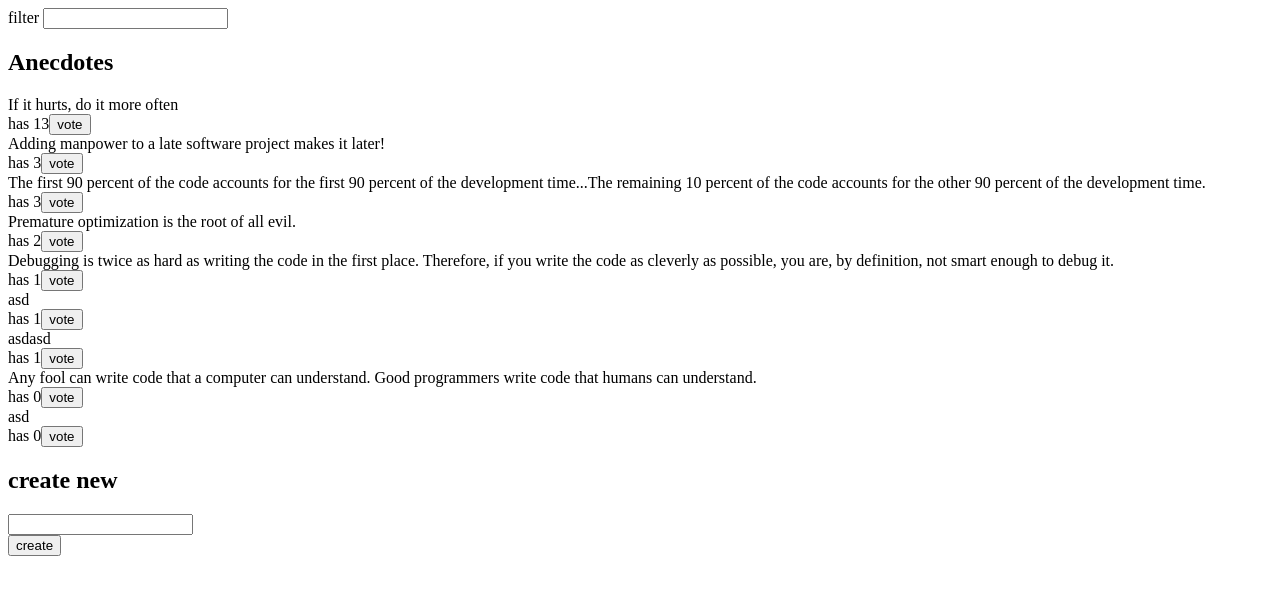
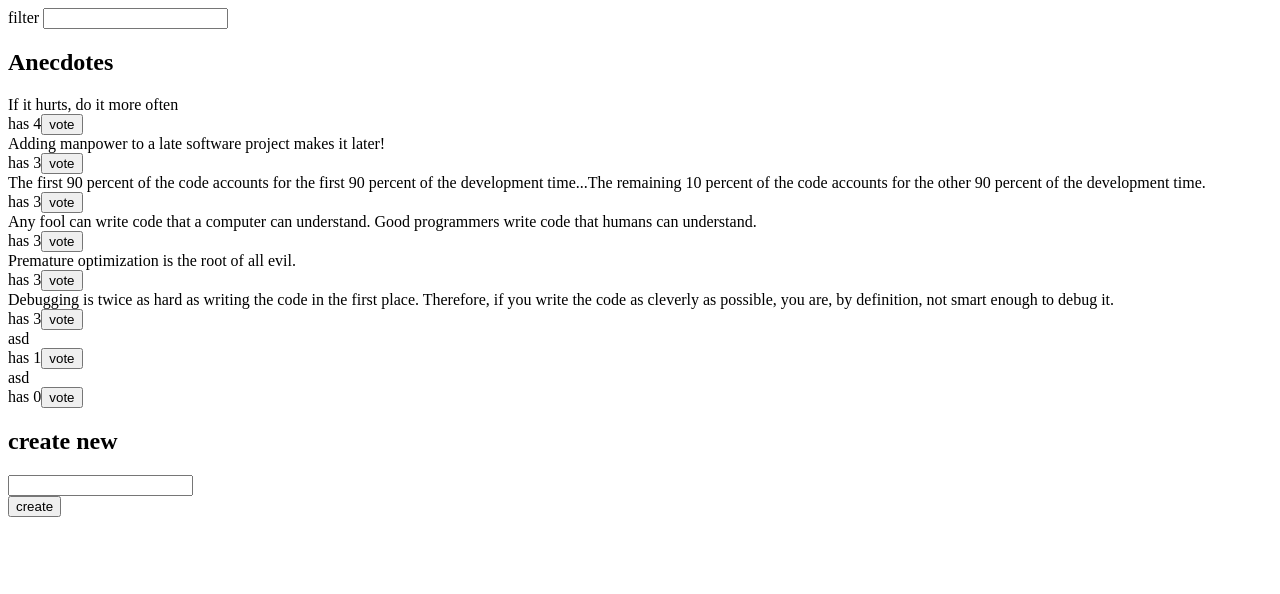
Before and after one commit to W-oland/koodit, a React (Create React App) app in the folder redux-anecdotes/: page / in a window 1280 px wide. Shown: the top 594 px of the page. Built offline with nearby package versions, Linux system fonts and the light colour scheme; data requests are answered from the project's data file.

Commit message:
tehtavat 6.20osittain

```diff
--- a/redux-anecdotes/db.json
+++ b/redux-anecdotes/db.json
@@ -2,7 +2,7 @@
   "anecdotes": [
     {
       "content": "If it hurts, do it more often",
-      "votes": 13,
+      "votes": 4,
       "id": "47145"
     },
     {
@@ -18,32 +18,27 @@
     {
       "content": "Any fool can write code that a computer can understand. Good programmers write code that humans can understand.",
       "id": "36975",
-      "votes": 0
+      "votes": 3
     },
     {
       "content": "Premature optimization is the root of all evil.",
       "id": "25170",
-      "votes": 2
+      "votes": 3
     },
     {
       "content": "Debugging is twice as hard as writing the code in the first place. Therefore, if you write the code as cleverly as possible, you are, by definition, not smart enough to debug it.",
       "id": "98312",
-      "votes": 1
+      "votes": 3
+    },
+    {
+      "content": "asd",
+      "votes": 0,
+      "id": "iKb1D35"
     },
     {
       "content": "asd",
       "votes": 1,
-      "id": "gQI00sJ"
-    },
-    {
-      "content": "asdasd",
-      "votes": 1,
-      "id": "VXVfVp3"
-    },
-    {
-      "content": "asd",
-      "votes": 0,
-      "id": "eR91SIg"
+      "id": "fS8hVU5"
     }
   ]
 }
--- a/redux-anecdotes/src/components/AnecdoteForm.js
+++ b/redux-anecdotes/src/components/AnecdoteForm.js
@@ -1,24 +1,16 @@
 import React from 'react'
-import { useDispatch } from 'react-redux'
+import { connect } from 'react-redux'
 import { createAnecdote } from '../reducers/anecdoteReducer'
-import { showNotification, hideNotification, setNotification } from '../reducers/notificationReducer'
-//import anecdoteService from '../services/anecdotes'
+import { setNotification } from '../reducers/notificationReducer'
 
-const NewAnecdote = () => {
-    const dispatch = useDispatch()
+const NewAnecdote = (props) => {
 
     const addAnecdote = async (event) => {
         event.preventDefault()
         const content = event.target.anecdote.value
         event.target.anecdote.value = ''
-        dispatch(createAnecdote(content))
-
-        dispatch(setNotification(`new anecdote ${content}`, 5))
-        /*const message = `you added ${content}`
-        dispatch(showNotification(message))
-        setTimeout(() => {
-            dispatch(hideNotification())
-        }, 5000)*/
+        props.createAnecdote(content)
+        props.setNotification(`new anecdote ${content}`, 5)
     }
 
     return (
@@ -32,4 +24,7 @@ const NewAnecdote = () => {
     )
 }
 
-export default NewAnecdote
+export default connect(
+    null,
+    { createAnecdote, setNotification }
+)(NewAnecdote)
--- a/redux-anecdotes/src/components/AnecdoteList.js
+++ b/redux-anecdotes/src/components/AnecdoteList.js
@@ -1,7 +1,7 @@
 import React from 'react'
-import { useDispatch, useSelector } from 'react-redux'
+import { connect } from 'react-redux'
 import { changeVote } from '../reducers/anecdoteReducer'
-import { showNotification, hideNotification, setNotification } from '../reducers/notificationReducer'
+import { setNotification } from '../reducers/notificationReducer'
 
 const Anecdote = ({ anecdote, handleClick}) => {
     return (
@@ -18,37 +18,48 @@ const Anecdote = ({ anecdote, handleClick}) => {
 }
 
 
-const Anecdotes = () => {
-    const dispatch = useDispatch()
-    //const anecdotes = useSelector(state => state.anecdotes)
-
-    const anecdotes = useSelector(state => {
-      if (state.filter === '') {
-        return state.anecdotes
-      }
-      return state.anecdotes.filter((anecdote) =>
-      anecdote.content.toLowerCase()
-      .includes(state.filter.toLowerCase()))
-      .sort((a,b) => b.votes - a.votes)
-    })
+const Anecdotes = (props) => {
 
     const clickEffect = ({anecdote}) => {
-      dispatch(changeVote(anecdote))
-      dispatch(setNotification(`You voted for ${anecdote.content}`, 5))
+      props.changeVote(anecdote)
+      props.setNotification(`You voted for ${anecdote.content}`, 5)
     }
 
     return (
         <div>
             <h2>Anecdotes</h2>
-            {anecdotes.sort((a,b) => b.votes - a.votes).map(anecdote =>
+            {props.anecdotes.sort((a,b) => b.votes - a.votes).map(anecdote =>
                 <Anecdote
                 key={anecdote.id}
                 anecdote={anecdote}
                 handleClick={() => clickEffect({anecdote})}
             />
-        )}
+            )}
+
+
         </div>
     )
 }
 
-export default Anecdotes
+const mapDispatchToProps = {
+  changeVote, setNotification
+}
+
+const mapStateToProps = (state) => {
+  if (state.filter === '') {
+    return {
+      anecdotes: state.anecdotes
+    }
+  }
+  return {
+    anecdotes: ( state.anecdotes.filter((anecdote) =>
+    anecdote.content.toLowerCase()
+    .includes(state.filter.toLowerCase()))
+    .sort((a,b) => b.votes - a.votes) )
+  }
+}
+
+export default connect(
+  mapStateToProps,
+  mapDispatchToProps
+  )(Anecdotes)
--- a/redux-anecdotes/src/components/Notification.js
+++ b/redux-anecdotes/src/components/Notification.js
@@ -1,8 +1,8 @@
 import React from 'react'
-import { useSelector } from 'react-redux'
+import { connect } from 'react-redux'
 
-const Notification = () => {
-  const notification = useSelector(state => state.notification)
+const Notification = (props) => {
+  const notification = props.notification
 
   let style
   notification ?
@@ -21,4 +21,11 @@ const Notification = () => {
   )
 }
 
-export default Notification
+const mapStateToProps = (state) => {
+  return {
+    notification: state.notification
+  }
+}
+
+const ConnectedNotification = connect(mapStateToProps)(Notification)
+export default ConnectedNotification
```
